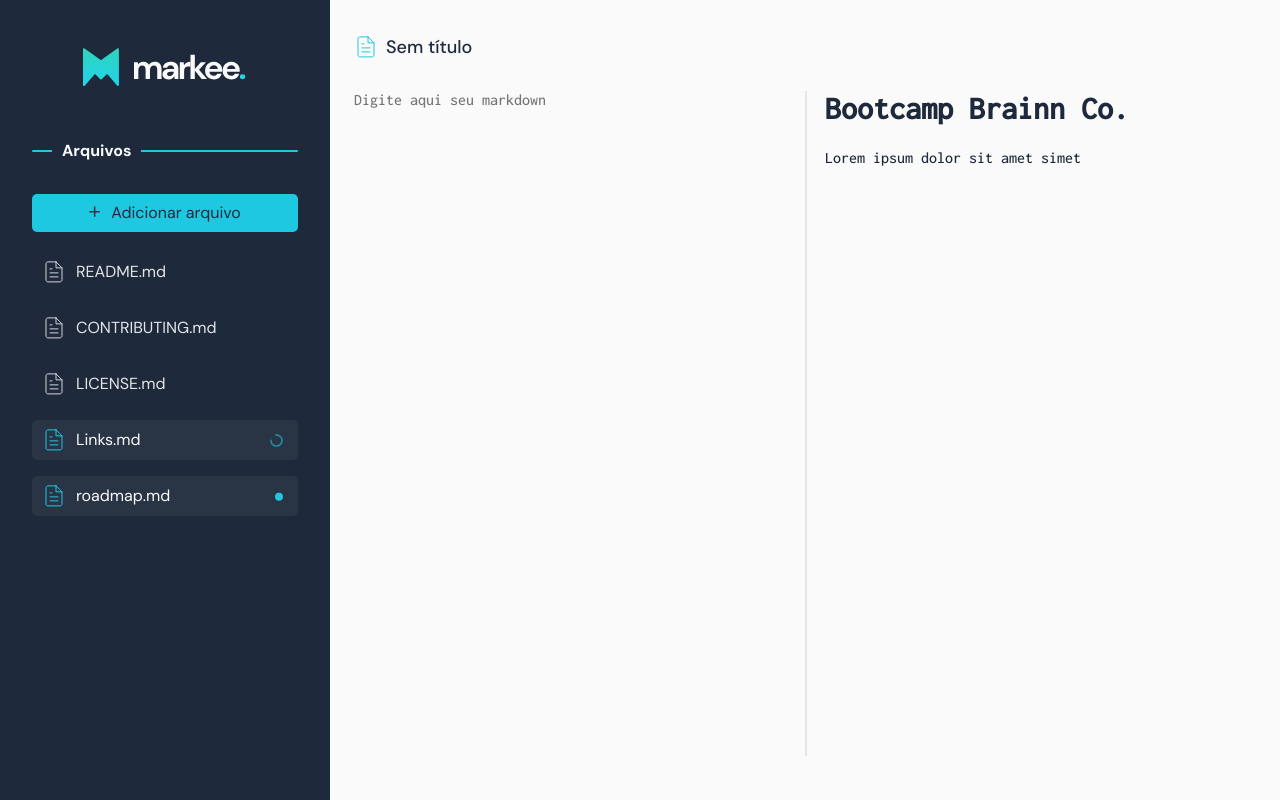
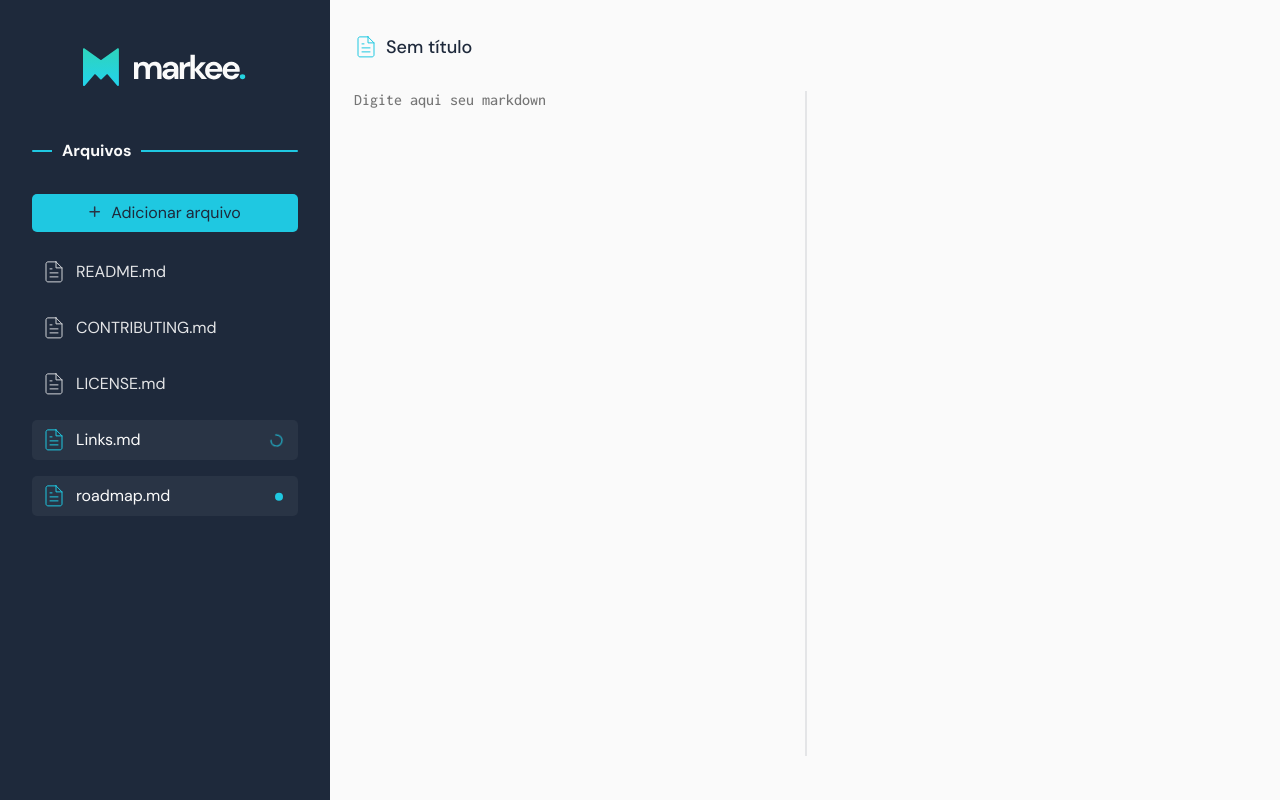
Before and after one commit to erickgust/markee, a React (Create React App) app: page /file/ff1be548-853d-41fc-8b98-1f6980c2d23a in a window 1280 px wide. Built offline with nearby package versions, Linux system fonts and the light colour scheme.

Commit message:
Add marked, highlight.js and dompurify

```diff
--- a/package.json
+++ b/package.json
@@ -17,11 +17,14 @@
     "@testing-library/jest-dom": "^5.14.1",
     "@testing-library/react": "^13.0.0",
     "@testing-library/user-event": "^13.2.1",
+    "@types/dompurify": "2.3.4",
     "@types/jest": "^27.0.1",
+    "@types/marked": "4.0.7",
     "@types/node": "^16.7.13",
     "@types/react": "^18.0.0",
     "@types/react-dom": "^18.0.0",
     "@types/styled-components": "5.1.25",
+    "dompurify": "2.4.0",
     "eslint-config-standard": "17.0.0",
     "eslint-config-standard-jsx": "11.0.0",
     "eslint-config-standard-react": "11.0.1",
@@ -30,7 +33,9 @@
     "eslint-plugin-only-warn": "1.0.3",
     "eslint-plugin-promise": "6.0.0",
     "eslint-plugin-react": "7.30.1",
+    "highlight.js": "11.6.0",
     "husky": "8.0.1",
+    "marked": "4.1.0",
     "normalize.css": "8.0.1",
     "react": "^18.2.0",
     "react-dom": "^18.2.0",
--- a/src/content/content.tsx
+++ b/src/content/content.tsx
@@ -1,13 +1,43 @@
+import { ChangeEvent, useState } from 'react'
 import * as S from './content-styles'
+import { marked } from 'marked'
+import { sanitize } from 'dompurify'
+
+import 'highlight.js/styles/github.css'
+
+import('highlight.js').then(({ default: hljs }) => {
+  marked.setOptions({
+    highlight: (code, language) => {
+      if (language && hljs.getLanguage(language)) {
+        return hljs.highlight(code, { language }).value
+      }
+
+      return hljs.highlightAuto(code).value
+    },
+  })
+})
 
 function Content () {
+  const [content, setContent] = useState('')
+
+  const handleChange = (e: ChangeEvent<HTMLTextAreaElement>) => {
+    setContent(e.currentTarget.value)
+  }
+
   return (
     <S.Content>
-      <S.Textarea name='editor' id='editor' placeholder='Digite aqui seu markdown' />
-      <S.Div>
-        <h1>Bootcamp Brainn Co.</h1>
-        <p>Lorem ipsum dolor sit amet simet</p>
-      </S.Div>
+      <S.Textarea
+        name='editor'
+        id='editor'
+        placeholder='Digite aqui seu markdown'
+        value={content}
+        onChange={handleChange}
+      />
+      <S.Div
+        dangerouslySetInnerHTML={{
+          __html: sanitize(marked.parse(content)),
+        }}
+      />
     </S.Content>
   )
 }
```
Also changed, not shown: 1 other file (tests, documents, lock files or other folders).
